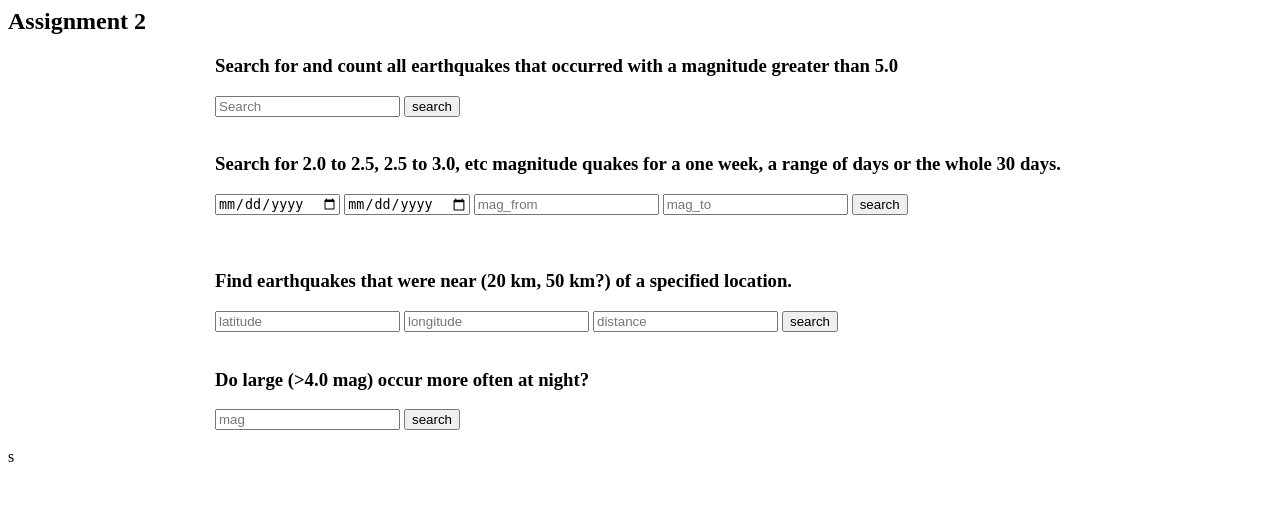
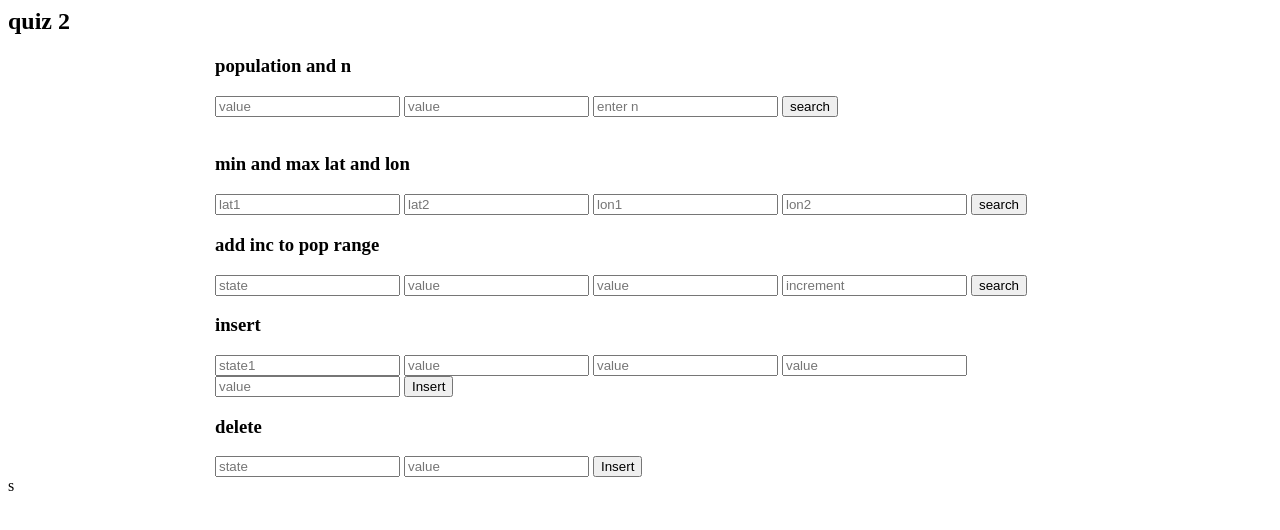
Before and after one commit to avinashreddysallagonda/cloud, a Flask app: page / in a window 1280 px wide. Shown: the top 530 px of the page. Run offline with Flask 2, Linux system fonts and the light colour scheme.

Commit message:
Add files via upload

```diff
--- a/templates/index.html
+++ b/templates/index.html
@@ -1,53 +1,55 @@
 <html>
     <head>
-        <title> Assignment 2 </title>
+        <title> quiz 2 </title>
     </head>
     <body>
-        <h2> Assignment 2 </h2>
+        <h2> quiz 2 </h2>
         <body>
             <tr>
             <form class="example" method="post" action=""
             style="margin:auto;max-width:850px">
-                <h3>Search for and count all earthquakes that occurred with a magnitude greater
-                    than 5.0 </h3>
-               <input type="text" placeholder="Search" name="input">
+                <h3>population and n </h3>
+                <input type="text" id="data-apreensao" name="pop1" class="form-control" format="start" placeholder="value">
+               <input type="text" id="data-apreensao" name="pop2" class="form-control" format="end" placeholder="value">
+               <input type="text" id="data-apreensao" name="n1" class="form-control"  placeholder="enter n">
                <button type="submit" class="btn btn-secondary btn-md"><i class="fa fa-search"></i>search</button>
                <br>
                <br>
-                <h3>Search for 2.0 to 2.5, 2.5 to 3.0, etc magnitude quakes for a one week,
-                    a range of days or the whole 30 days. </h3>
-               <input type="date" id="data-apreensao" name="from" class="form-control" format="dd/mm/yyyy" placeholder="DD-MM-YYYY">
-               <input type="date" id="data-apreensao" name="to" class="form-control" format="dd/mm/yyyy" placeholder="DD-MM-YYYY">
-               <input type="text" id="data-apreensao" name="scale1" class="form-control"  placeholder="mag_from">
-               <input type="text" id="data-apreensao" name="scale2" class="form-control"  placeholder="mag_to">
-
-               <button type="submit" class="btn btn-secondary btn-md"><i class="fa fa-search"></i>search</button>
-               <br>
-               <br>
-               <br>
-                <h3>Find earthquakes that were near (20 km, 50 km?) of a specified location.</h3>
-               <input type="text" placeholder="latitude" name="from_mag">
-               <input type="text" placeholder="longitude" name="to_mag">
-               <input type="text" placeholder="distance" name="distance">
-
-               <button type="submit" class="btn btn-secondary btn-md"><i class="fa fa-search"></i>search</button>
-               <br>
-               <br>
-
-               <h3>Do large (>4.0 mag) occur more often at night? </h3>
-
-               <input type="text" placeholder="mag" name="mag"/>
+               <h3> min and max lat and lon</h3>
+               <input type="text" placeholder="lat1" name="from_lat" placeholder="lat1">
+               <input type="text" placeholder="lat2" name="to_lat" placeholder="lat2">
+               <input type="text" placeholder="lon1" name="from_lon" placeholder="lon1">
+               <input type="text" placeholder="lon2" name="to_lon" placeholder="lon2">
                <button type="submit" class="btn btn-secondary btn-md"><i class="fa fa-search"></i>search</button>
 
-               <br>
-               <br>
+               <h3> add inc to pop range</h3>
+               <input type="text" placeholder="state" name="state" >
+               <input type="text" id="data-apreensao" name="pop11"  placeholder="value">
+               <input type="text" id="data-apreensao" name="pop12"  placeholder="value">
+               <input type="text" placeholder="increment" name="inc">
+               <button type="submit" class="btn btn-secondary btn-md"><i class="fa fa-search"></i>search</button>
+
+               <h3> insert</h3>
+               <input type="text" placeholder="state1" name="state" >
+               <input type="text" id="data-apreensao" name="pop13"  placeholder="value">
+               <input type="text" id="data-apreensao" name="city"  placeholder="value">
+               <input type="text" id="data-apreensao" name="lat3"  placeholder="value">
+               <input type="text" id="data-apreensao" name="lon3"  placeholder="value">
+               <button type="submit" class="btn btn-secondary btn-md"><i class="fa fa-search"></i>Insert</button>
+
+               <h3> delete</h3>
+               <input type="text" placeholder="state" name="state3" >
+               <input type="text" id="data-apreensao" name="city1"  placeholder="value">
+
+               <button type="submit" class="btn btn-secondary btn-md"><i class="fa fa-search"></i>Insert</button>
+
+
+
+
+
 
             </form>
-            {% if data %}
-                {% for i in data%}
-                    <br><p>{{i}}
-                {% endfor %}
-            {%endif%}
+
                     </tr>
         </body>
 </html>s
```
Also changed, not shown: templates/largest.html (+10 -44 lines), templates/latlon.html (+10 -44 lines), templates/magnitude.html (+27 -25 lines).
